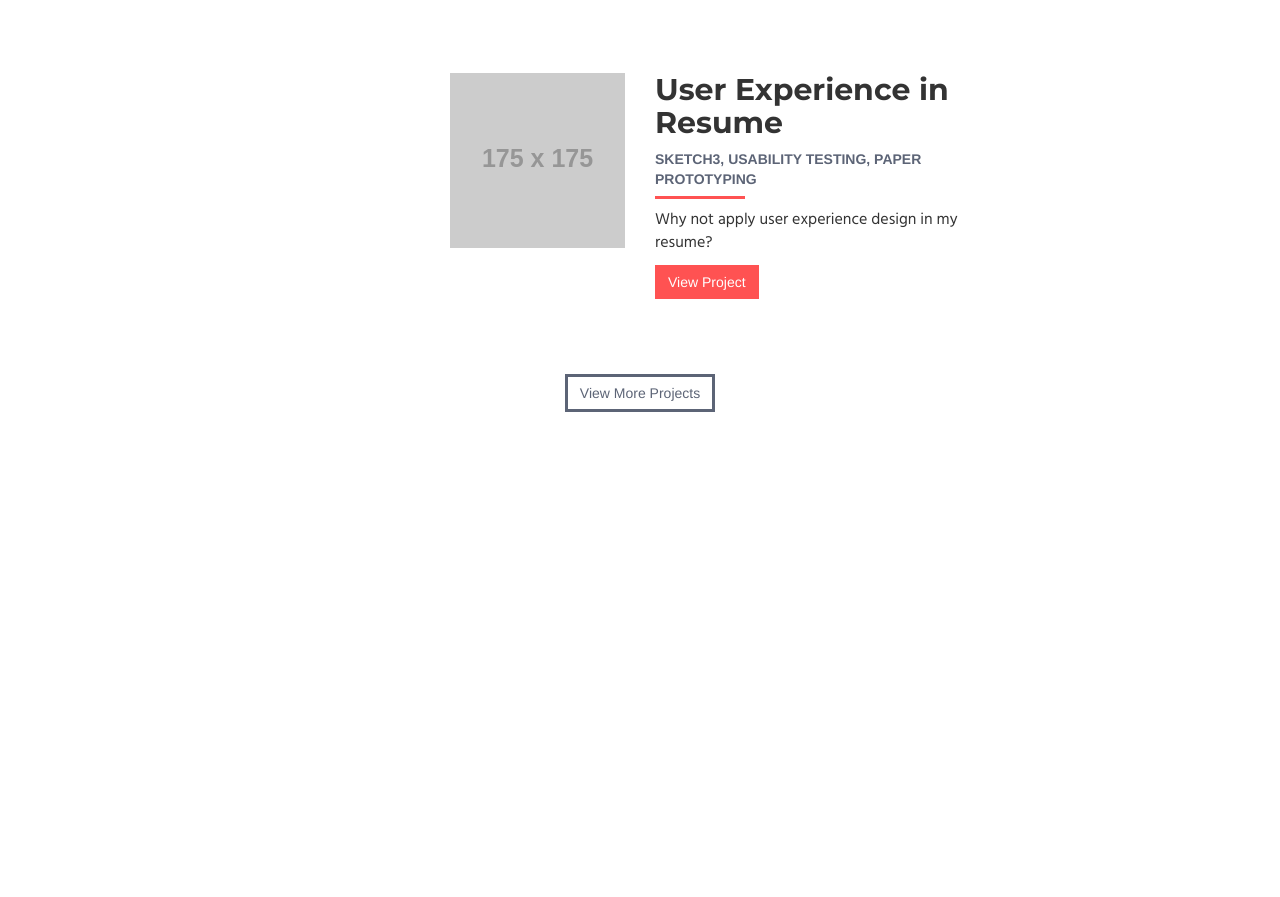
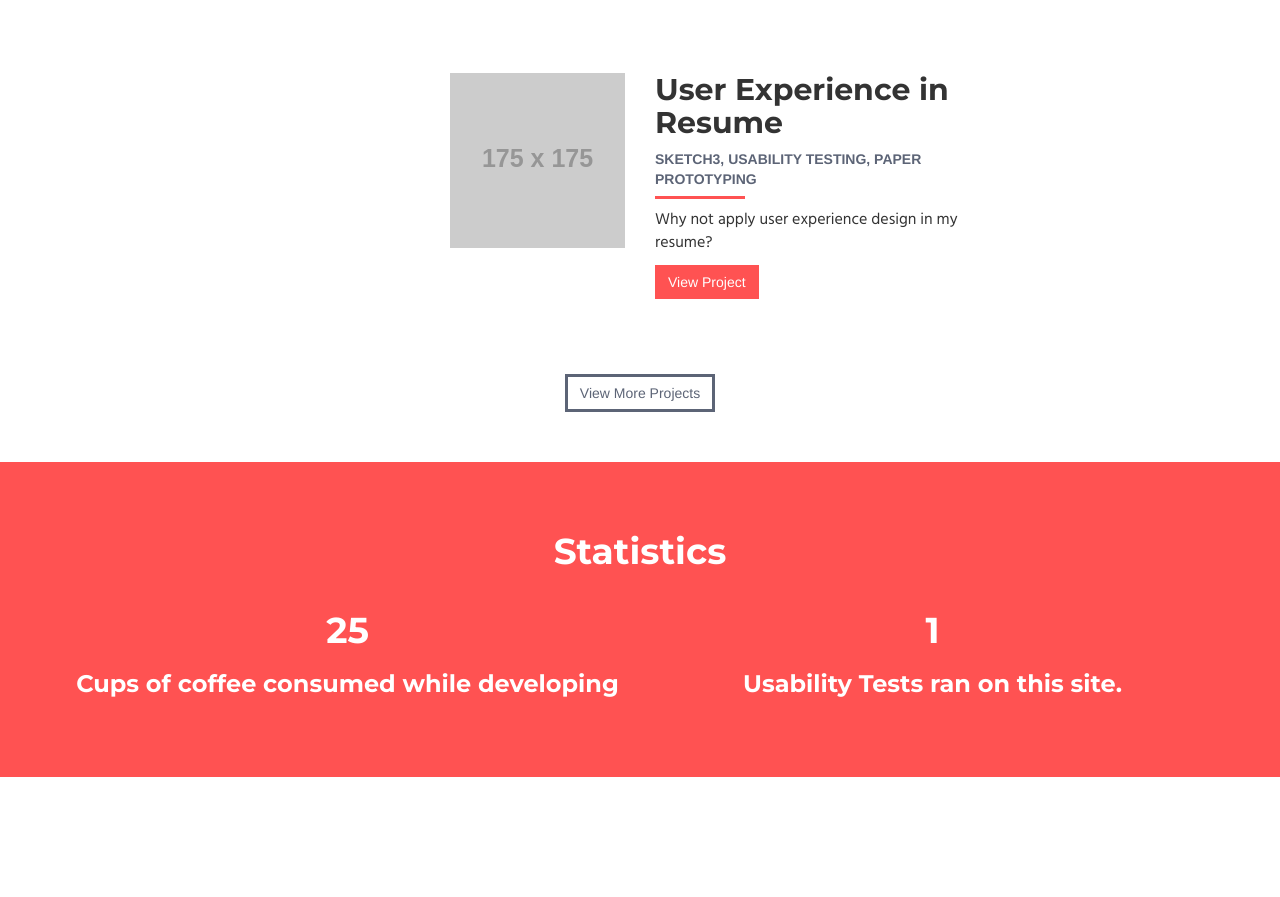
Before and after one commit to torleif-nielsen/enriquezm.github.io, a Jekyll site: the page built from index.html, in a window 1280 px wide. Shown: the part 1514-2411 px from the top of the page. Built offline with Jekyll 4.4.1, drawn with Linux system fonts in a browser that asks for light colours; nearby versions of some CDN libraries; library files that are not in the unit come from our copies; before the commit the page ends 2046 px from its top, so only the background shows below that.

Commit message:
Style and add statistics section.

```diff
--- a/development/src/sass/partials/custom-styling.scss
+++ b/development/src/sass/partials/custom-styling.scss
@@ -66,6 +66,11 @@ hr {
 		}
 	}
 }
+#facts-section {
+	padding: 50px 0 70px 0;
+	background-color: #ff5252;
+	color: white;
+}
 
 /* Projects section Styling */
 .project-section-content {
--- a/index.html
+++ b/index.html
@@ -55,4 +55,21 @@ layout: default
       </div>
     </div>
   </section>
+  <section id="facts-section" class="container-fluid">
+    <div class="container">
+      <div class="section-header row">
+        <div class="col-xs-12 text-center">
+          <h1>Statistics</h1>
+        </div>
+        <div class="col-xs-12 col-md-6 text-center">
+          <h1>25</h1>
+          <h3>Cups of coffee consumed while developing</h3>
+        </div>
+        <div class="col-xs-12 col-md-6 text-center">
+          <h1>1</h1>
+          <h3>Usability Tests ran on this site.</h3>
+        </div>
+      </div>
+    </div>
+  </section>
 </div>
```
Also changed, not shown: production/css/all.min.css, 3 other files.
